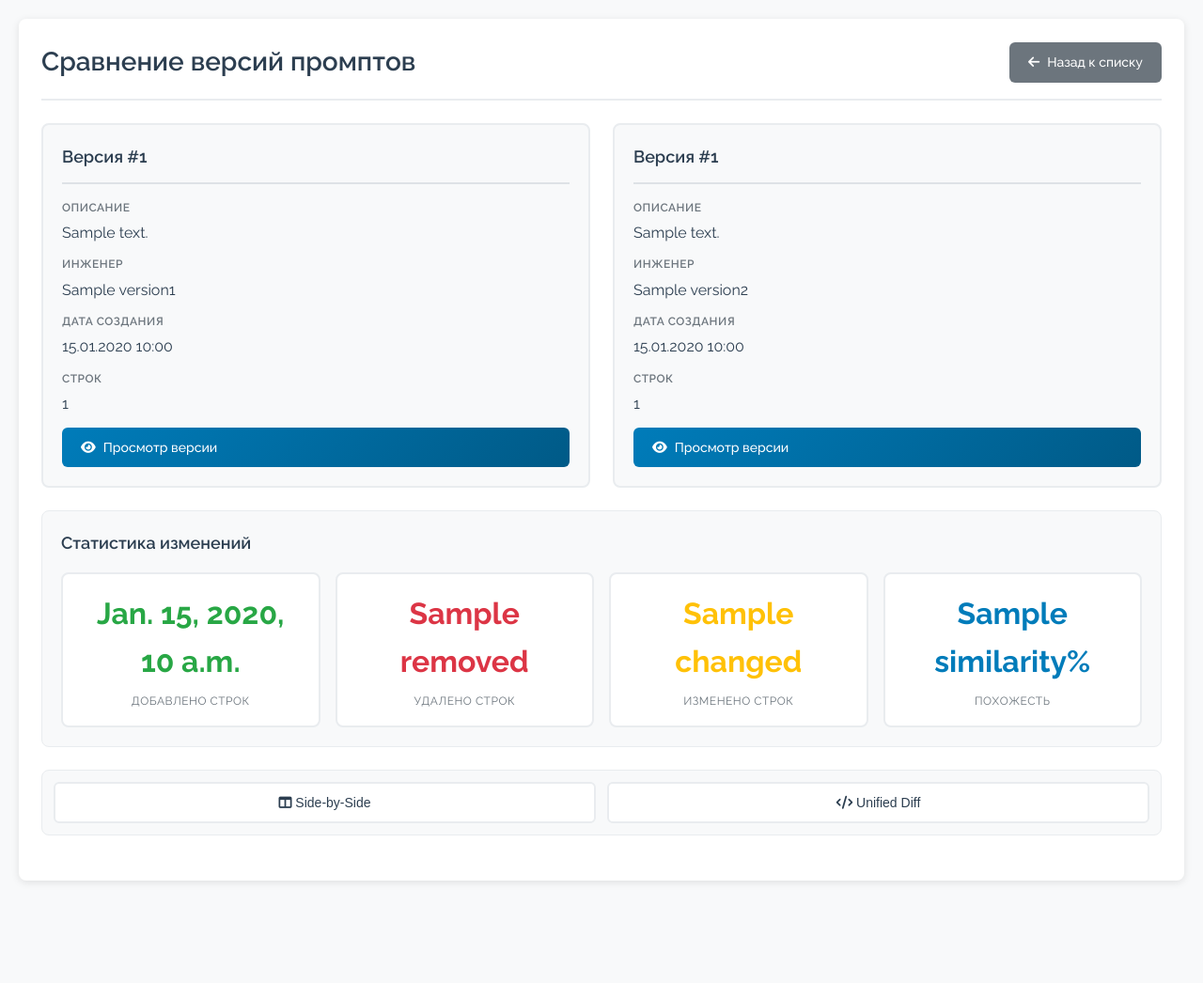
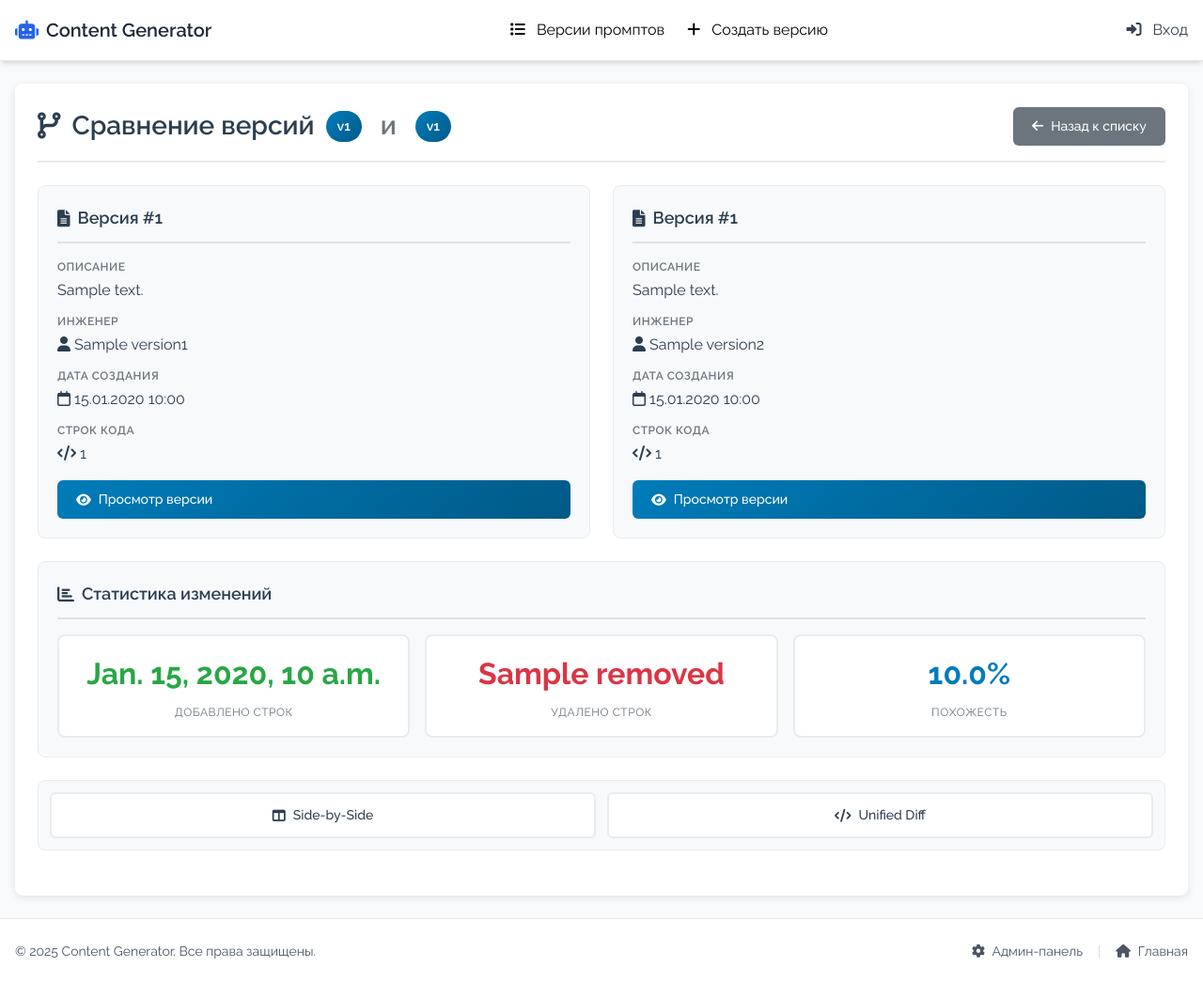
Before and after one commit to Antiguru2/content_generator, a Django app: template templates/content_generator/prompt_versions/compare.html in a window 1280 px wide. Shown: the whole page at 94% size. Before the commit the page ends 939 px from the top, so only its background shows below. Run offline with Django 3.2, Linux system fonts and the light colour scheme; the template is opened without the code that fills it: most values are stand-ins (such as "Sample title", 1, 10 or a date in 2020); some libraries are stand-ins or nearby versions.

Commit message:
Обновлен шаблон сравнения версий промптов: улучшена структура, добавлены новые стили и элементы интерфейса, включая значки для информации о версиях и улучшенные карточки статистики. Обновлен статус подмодуля документации с добавлением суффикса '-dirty'.

```diff
--- a/templates/content_generator/prompt_versions/compare.html
+++ b/templates/content_generator/prompt_versions/compare.html
@@ -1,32 +1,10 @@
-{% load static %}
-<!DOCTYPE html>
-<html lang="ru">
-<head>
-    <meta charset="utf-8">
-    <meta name="viewport" content="width=device-width, initial-scale=1.0, shrink-to-fit=no">
-    <title>Сравнение версий #{{ version1.version_number }} и #{{ version2.version_number }} - Content Generator</title>
+{% extends 'content_generator/base.html' %}
 
-    <link rel="preconnect" href="https://fonts.googleapis.com">
-    <link rel="preconnect" href="https://fonts.gstatic.com" crossorigin>
-    <link href="https://fonts.googleapis.com/css2?family=Raleway:wght@300;400;500;600;700&display=swap" rel="stylesheet">
-    <link rel="stylesheet" href="https://cdnjs.cloudflare.com/ajax/libs/font-awesome/6.0.0-beta3/css/all.min.css">
+{% block title %}Сравнение версий #{{ version1.version_number }} и #{{ version2.version_number }} - Content Generator{% endblock title %}
 
+{% block extra_css %}
 <style>
-        * {
-            margin: 0;
-            padding: 0;
-            box-sizing: border-box;
-        }
-
-        body {
-            font-family: 'Raleway', -apple-system, BlinkMacSystemFont, 'Segoe UI', Roboto, sans-serif;
-            background: #f8f9fa;
-            padding: 20px;
-            color: #333;
-            line-height: 1.6;
-        }
-
-        .container {
+    .compare-container {
         max-width: 1400px;
         margin: 0 auto;
         background: white;
@@ -49,6 +27,21 @@
         font-weight: 600;
         color: #2c3e50;
         margin: 0;
+        display: flex;
+        align-items: center;
+        gap: 12px;
+    }
+
+    .version-badge {
+        display: inline-flex;
+        align-items: center;
+        padding: 6px 12px;
+        background: linear-gradient(135deg, #007cba 0%, #005a87 100%);
+        color: white;
+        border-radius: 20px;
+        font-size: 14px;
+        font-weight: 600;
+        white-space: nowrap;
     }
 
     .header-actions {
@@ -101,7 +94,7 @@
         background: #f8f9fa;
         border-radius: 8px;
         padding: 20px;
-            border: 2px solid #e9ecef;
+        border: 1px solid #e9ecef;
     }
 
     .version-card h2 {
@@ -111,10 +104,17 @@
         margin-bottom: 16px;
         padding-bottom: 12px;
         border-bottom: 2px solid #dee2e6;
+        display: flex;
+        align-items: center;
+        gap: 8px;
     }
 
     .version-info {
         margin-bottom: 12px;
+    }
+
+    .version-info:last-child {
+        margin-bottom: 0;
     }
 
     .version-label {
@@ -131,46 +131,11 @@
         color: #2c3e50;
     }
 
-        .mode-switcher {
-            display: flex;
-            gap: 12px;
+    .stats-section {
         margin-bottom: 24px;
-            padding: 12px;
         background: #f8f9fa;
         border-radius: 8px;
-            border: 1px solid #e9ecef;
-        }
-
-        .mode-btn {
-            flex: 1;
-            padding: 12px 24px;
-            border: 2px solid #e9ecef;
-            border-radius: 6px;
-            background: white;
-            color: #2c3e50;
-            font-size: 14px;
-            font-weight: 500;
-            cursor: pointer;
-            transition: all 0.3s ease;
-            text-align: center;
-        }
-
-        .mode-btn:hover {
-            border-color: #007cba;
-            background: #e7f3ff;
-        }
-
-        .mode-btn.active {
-            background: linear-gradient(135deg, #007cba 0%, #005a87 100%);
-            color: white;
-            border-color: #007cba;
-        }
-
-        .stats-section {
-            margin-bottom: 24px;
         padding: 20px;
-            background: #f8f9fa;
-            border-radius: 8px;
         border: 1px solid #e9ecef;
     }
 
@@ -179,11 +144,16 @@
         font-weight: 600;
         color: #2c3e50;
         margin-bottom: 16px;
+        padding-bottom: 12px;
+        border-bottom: 2px solid #dee2e6;
+        display: flex;
+        align-items: center;
+        gap: 8px;
     }
 
     .stats-grid {
         display: grid;
-            grid-template-columns: repeat(4, 1fr);
+        grid-template-columns: repeat(3, 1fr);
         gap: 16px;
     }
 
@@ -216,6 +186,45 @@
         letter-spacing: 0.5px;
     }
 
+    .mode-switcher {
+        display: flex;
+        gap: 12px;
+        margin-bottom: 24px;
+        padding: 12px;
+        background: #f8f9fa;
+        border-radius: 8px;
+        border: 1px solid #e9ecef;
+    }
+
+    .mode-btn {
+        flex: 1;
+        padding: 12px 24px;
+        border: 2px solid #e9ecef;
+        border-radius: 6px;
+        background: white;
+        color: #2c3e50;
+        font-size: 14px;
+        font-weight: 500;
+        cursor: pointer;
+        transition: all 0.3s ease;
+        text-align: center;
+        display: flex;
+        align-items: center;
+        justify-content: center;
+        gap: 8px;
+    }
+
+    .mode-btn:hover {
+        border-color: #007cba;
+        background: #e7f3ff;
+    }
+
+    .mode-btn.active {
+        background: linear-gradient(135deg, #007cba 0%, #005a87 100%);
+        color: white;
+        border-color: #007cba;
+    }
+
     .comparison-container {
         margin-bottom: 24px;
     }
@@ -357,14 +358,31 @@
             align-items: flex-start;
             gap: 16px;
         }
+
+        .header-actions {
+            width: 100%;
+            flex-direction: column;
+        }
+
+        .btn {
+            width: 100%;
+            justify-content: center;
+        }
     }
 </style>
-</head>
-<body>
-    <div class="container">
-        <!-- Заголовок с кнопками -->
+{% endblock extra_css %}
+
+{% block content %}
+<div class="compare-container">
+    <!-- Заголовок с информацией о версиях -->
     <div class="header">
-            <h1>Сравнение версий промптов</h1>
+        <h1>
+            <i class="fas fa-code-branch"></i>
+            Сравнение версий
+            <span class="version-badge">v{{ version1.version_number }}</span>
+            <span style="margin: 0 8px; color: #6c757d;">и</span>
+            <span class="version-badge">v{{ version2.version_number }}</span>
+        </h1>
         <div class="header-actions">
             <a href="{% url 'prompt_version_list' %}" class="btn btn-secondary">
                 <i class="fas fa-arrow-left"></i> Назад к списку
@@ -372,27 +390,36 @@
         </div>
     </div>
 
-        <!-- Информация о версиях (2 карточки) -->
+    <!-- Две карточки с информацией о версиях -->
     <div class="version-cards">
         <div class="version-card">
-                <h2>Версия #{{ version1.version_number }}</h2>
+            <h2>
+                <i class="fas fa-file-alt"></i>
+                Версия #{{ version1.version_number }}
+            </h2>
             <div class="version-info">
                 <div class="version-label">Описание</div>
                 <div class="version-value">{{ version1.description }}</div>
             </div>
             <div class="version-info">
                 <div class="version-label">Инженер</div>
-                    <div class="version-value">{{ version1.engineer_name }}</div>
+                <div class="version-value">
+                    <i class="fas fa-user"></i> {{ version1.engineer_name }}
+                </div>
             </div>
             <div class="version-info">
                 <div class="version-label">Дата создания</div>
-                    <div class="version-value">{{ version1.created_at|date:"d.m.Y H:i" }}</div>
+                <div class="version-value">
+                    <i class="far fa-calendar"></i> {{ version1.created_at|date:"d.m.Y H:i" }}
+                </div>
             </div>
             <div class="version-info">
-                    <div class="version-label">Строк</div>
-                    <div class="version-value">{{ stats.total_lines_1 }}</div>
+                <div class="version-label">Строк кода</div>
+                <div class="version-value">
+                    <i class="fas fa-code"></i> {{ stats.total_lines_1 }}
                 </div>
-                <div style="margin-top: 12px;">
+            </div>
+            <div style="margin-top: 16px;">
                 <a href="{% url 'prompt_version_detail' id=version1.id %}" class="btn btn-primary" style="width: 100%;">
                     <i class="fas fa-eye"></i> Просмотр версии
                 </a>
@@ -400,24 +427,33 @@
         </div>
 
         <div class="version-card">
-                <h2>Версия #{{ version2.version_number }}</h2>
+            <h2>
+                <i class="fas fa-file-alt"></i>
+                Версия #{{ version2.version_number }}
+            </h2>
             <div class="version-info">
                 <div class="version-label">Описание</div>
                 <div class="version-value">{{ version2.description }}</div>
             </div>
             <div class="version-info">
                 <div class="version-label">Инженер</div>
-                    <div class="version-value">{{ version2.engineer_name }}</div>
+                <div class="version-value">
+                    <i class="fas fa-user"></i> {{ version2.engineer_name }}
+                </div>
             </div>
             <div class="version-info">
                 <div class="version-label">Дата создания</div>
-                    <div class="version-value">{{ version2.created_at|date:"d.m.Y H:i" }}</div>
+                <div class="version-value">
+                    <i class="far fa-calendar"></i> {{ version2.created_at|date:"d.m.Y H:i" }}
+                </div>
             </div>
             <div class="version-info">
-                    <div class="version-label">Строк</div>
-                    <div class="version-value">{{ stats.total_lines_2 }}</div>
+                <div class="version-label">Строк кода</div>
+                <div class="version-value">
+                    <i class="fas fa-code"></i> {{ stats.total_lines_2 }}
                 </div>
-                <div style="margin-top: 12px;">
+            </div>
+            <div style="margin-top: 16px;">
                 <a href="{% url 'prompt_version_detail' id=version2.id %}" class="btn btn-primary" style="width: 100%;">
                     <i class="fas fa-eye"></i> Просмотр версии
                 </a>
@@ -425,9 +461,12 @@
         </div>
     </div>
 
-        <!-- Статистика изменений -->
+    <!-- Статистика изменений (3 метрики) -->
     <div class="stats-section">
-            <h2>Статистика изменений</h2>
+        <h2>
+            <i class="fas fa-chart-bar"></i>
+            Статистика изменений
+        </h2>
         <div class="stats-grid">
             <div class="stat-card">
                 <div class="stat-value" style="color: #28a745;">{{ stats.added }}</div>
@@ -438,17 +477,13 @@
                 <div class="stat-label">Удалено строк</div>
             </div>
             <div class="stat-card">
-                    <div class="stat-value" style="color: #ffc107;">{{ stats.changed }}</div>
-                    <div class="stat-label">Изменено строк</div>
-                </div>
-                <div class="stat-card">
-                    <div class="stat-value">{{ stats.similarity }}%</div>
+                <div class="stat-value">{{ stats.similarity|floatformat:1 }}%</div>
                 <div class="stat-label">Похожесть</div>
             </div>
         </div>
     </div>
 
-        <!-- Переключатель режимов -->
+    <!-- Переключатель режимов (Side-by-Side / Unified Diff) -->
     <div class="mode-switcher">
         <button class="mode-btn {% if display_mode == 'side-by-side' %}active{% endif %}"
                 onclick="switchMode('side-by-side')">
@@ -460,10 +495,13 @@
         </button>
     </div>
 
-        <!-- Режим Side-by-Side -->
+    <!-- Режим Side-by-Side (2 колонки с подсветкой) -->
     {% if display_mode == 'side-by-side' %}
     <div class="comparison-container">
-            <h2>Сравнение (Side-by-Side)</h2>
+        <h2>
+            <i class="fas fa-columns"></i>
+            Сравнение (Side-by-Side)
+        </h2>
         <div class="side-by-side">
             <div>
                 <div class="side-by-side-header">Версия #{{ version1.version_number }}</div>
@@ -497,10 +535,13 @@
     </div>
     {% endif %}
 
-        <!-- Режим Unified Diff -->
+    <!-- Режим Unified Diff (единый блок с подсветкой) -->
     {% if display_mode == 'unified' %}
     <div class="comparison-container">
-            <h2>Сравнение (Unified Diff)</h2>
+        <h2>
+            <i class="fas fa-code"></i>
+            Сравнение (Unified Diff)
+        </h2>
         <div class="unified-diff">
             {% for line in comparison.unified_diff %}
             <div class="unified-diff-line
@@ -515,7 +556,9 @@
     </div>
     {% endif %}
 </div>
+{% endblock content %}
 
+{% block extra_js %}
 <script>
     function switchMode(mode) {
         const url = new URL(window.location.href);
```
Also changed, not shown: other parts of templates/content_generator/prompt_versions/compare.html (+15 -24 lines). Lines whose indentation alone changed are shown as unchanged.
